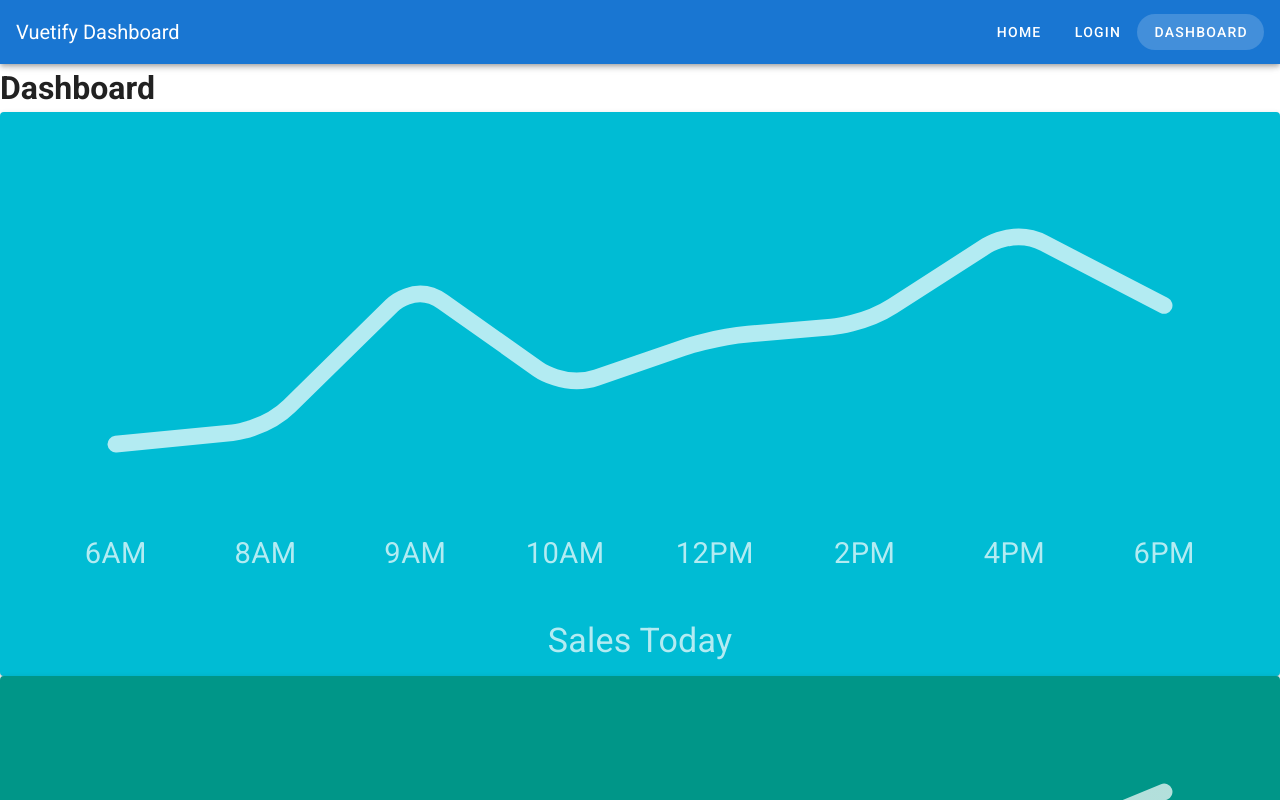
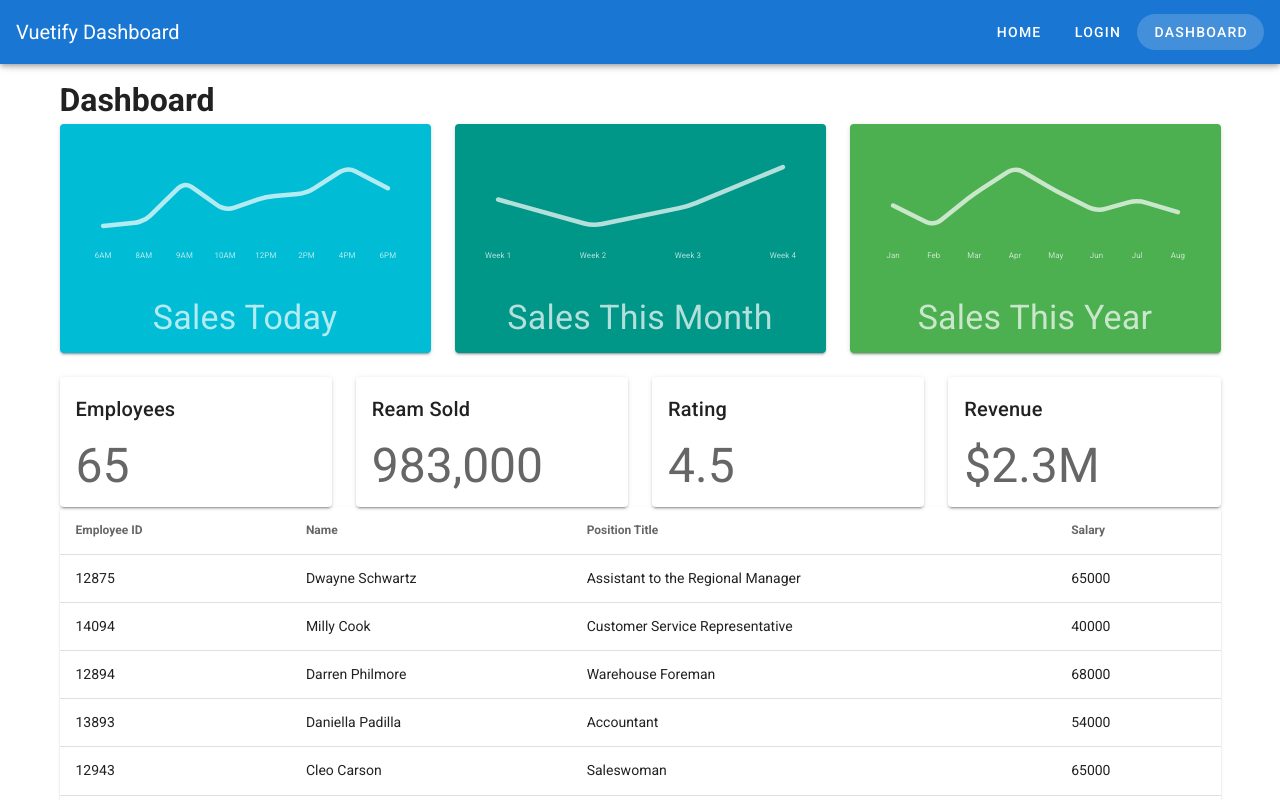
Before and after one commit to Sioomak/User-Interface-with-Vuetify, a Vue app: page /dashboard in a window 1280 px wide. Shown: the top 800 px of the page. Built offline with nearby package versions, Linux system fonts and the light colour scheme.

Commit message:
slaesgraph and statisticcard components movied intor row and columns

```diff
--- a/src/views/Dashboard.vue
+++ b/src/views/Dashboard.vue
@@ -1,14 +1,17 @@
 <template>
-  <div>
+  <v-container>
     <h1>Dashboard</h1>
+    <v-row>
+      <v-col v-for="sale in sales" :key="`${sale.title}`">
+        <SalesGraph :sale="sale" />
+      </v-col>
+    </v-row>
 
-    <SalesGraph v-for="sale in sales" :key="`${sale.title}`" :sale="sale" />
-
-    <StatisticCard
-      v-for="statistic in statistics"
-      :key="`${statistic.title}`"
-      :statistic="statistic"
-    />
+    <v-row>
+      <v-col v-for="statistic in statistics" :key="`${statistic.title}`">
+        <StatisticCard :statistic="statistic" />
+      </v-col>
+    </v-row>
 
     <EmployeesTable :employees="employees" @select-employee="setEmployee" />
 
@@ -21,7 +24,7 @@
         Close
       </v-btn>
     </v-snackbar>
-  </div>
+  </v-container>
 </template>
 
 <script>
```
